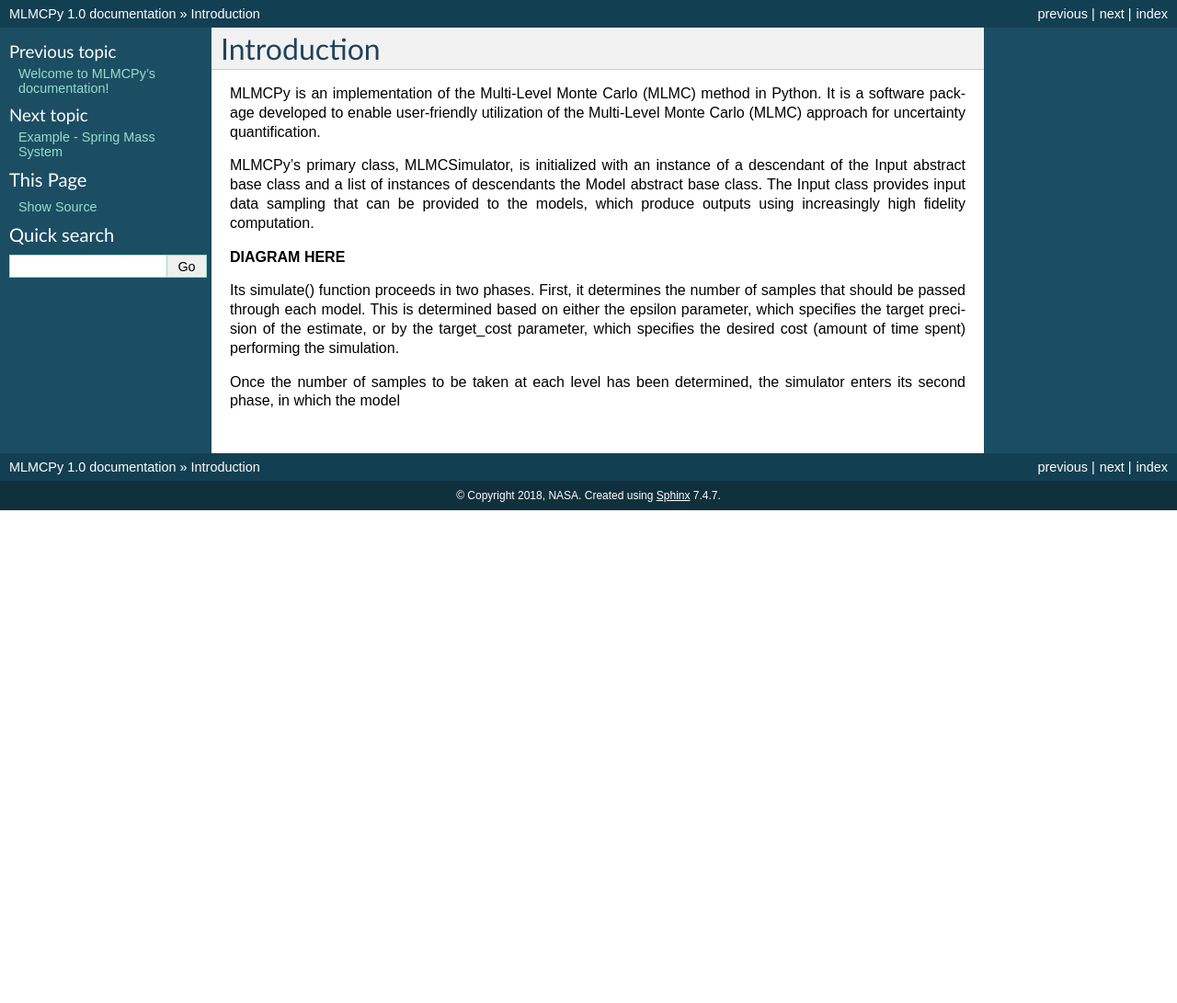
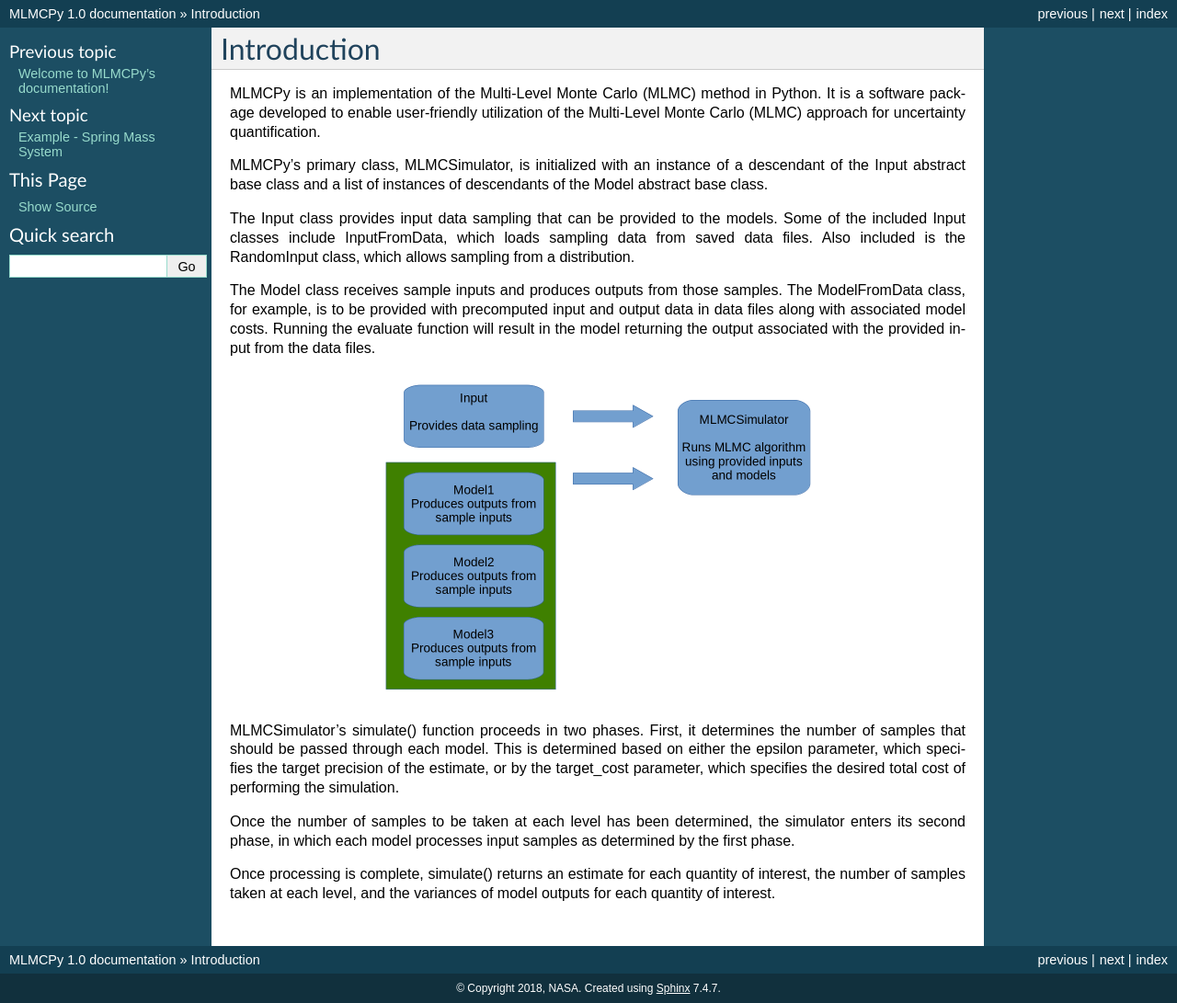
Before and after one commit to nasa/MLMCPy, a Sphinx documentation site: the page built from docs/intro.rst, in a window 1280 px wide. Shown: the whole page at 92% size. Built offline with Sphinx 7.4.7, drawn with Linux system fonts in a browser that asks for light colours; formulas are drawn with MathJax 3; before the commit the page ends 900 px from its top, so only the background shows below that.

Commit message:
Completed first draft of documentation intro page.

```diff
--- a/docs/intro.rst
+++ b/docs/intro.rst
@@ -5,10 +5,18 @@ Introduction
 
 MLMCPy is an implementation of the Multi-Level Monte Carlo (MLMC) method in Python. It is a software package developed to enable user-friendly utilization of the Multi-Level Monte Carlo (MLMC) approach for uncertainty quantification.
 
-MLMCPy's primary class, MLMCSimulator, is initialized with an instance of a descendant of the Input abstract base class and a list of instances of descendants the Model abstract base class. The Input class provides input data sampling that can be provided to the models, which produce outputs using increasingly high fidelity computation.
+MLMCPy's primary class, MLMCSimulator, is initialized with an instance of a descendant of the Input abstract base class and a list of instances of descendants of the Model abstract base class.
 
-**DIAGRAM HERE**
+The Input class provides input data sampling that can be provided to the models. Some of the included Input classes include InputFromData, which loads sampling data from saved data files. Also included is the RandomInput class, which allows sampling from a distribution.
 
-Its simulate() function proceeds in two phases. First, it determines the number of samples that should be passed through each model. This is determined based on either the epsilon parameter, which specifies the target precision of the estimate, or by the target_cost parameter, which specifies the desired cost (amount of time spent) performing the simulation.
+The Model class receives sample inputs and produces outputs from those samples. The ModelFromData class, for example, is to be provided with precomputed input and output data in data files along with associated model costs. Running the evaluate function will result in the model returning the output associated with the provided input from the data files.
 
-Once the number of samples to be taken at each level has been determined, the simulator enters its second phase, in which the model
+.. figure:: images/overview_chart.png
+    :alt: Overview of interaction between MLMCPy classes.
+    :scale: 50%
+
+MLMCSimulator's simulate() function proceeds in two phases. First, it determines the number of samples that should be passed through each model. This is determined based on either the epsilon parameter, which specifies the target precision of the estimate, or by the target_cost parameter, which specifies the desired total cost of performing the simulation.
+
+Once the number of samples to be taken at each level has been determined, the simulator enters its second phase, in which each model processes input samples as determined by the first phase.
+
+Once processing is complete, simulate() returns an estimate for each quantity of interest, the number of samples taken at each level, and the variances of model outputs for each quantity of interest.
```
Also changed, not shown: docs/images/overview_chart.png (added), 1 other file.
